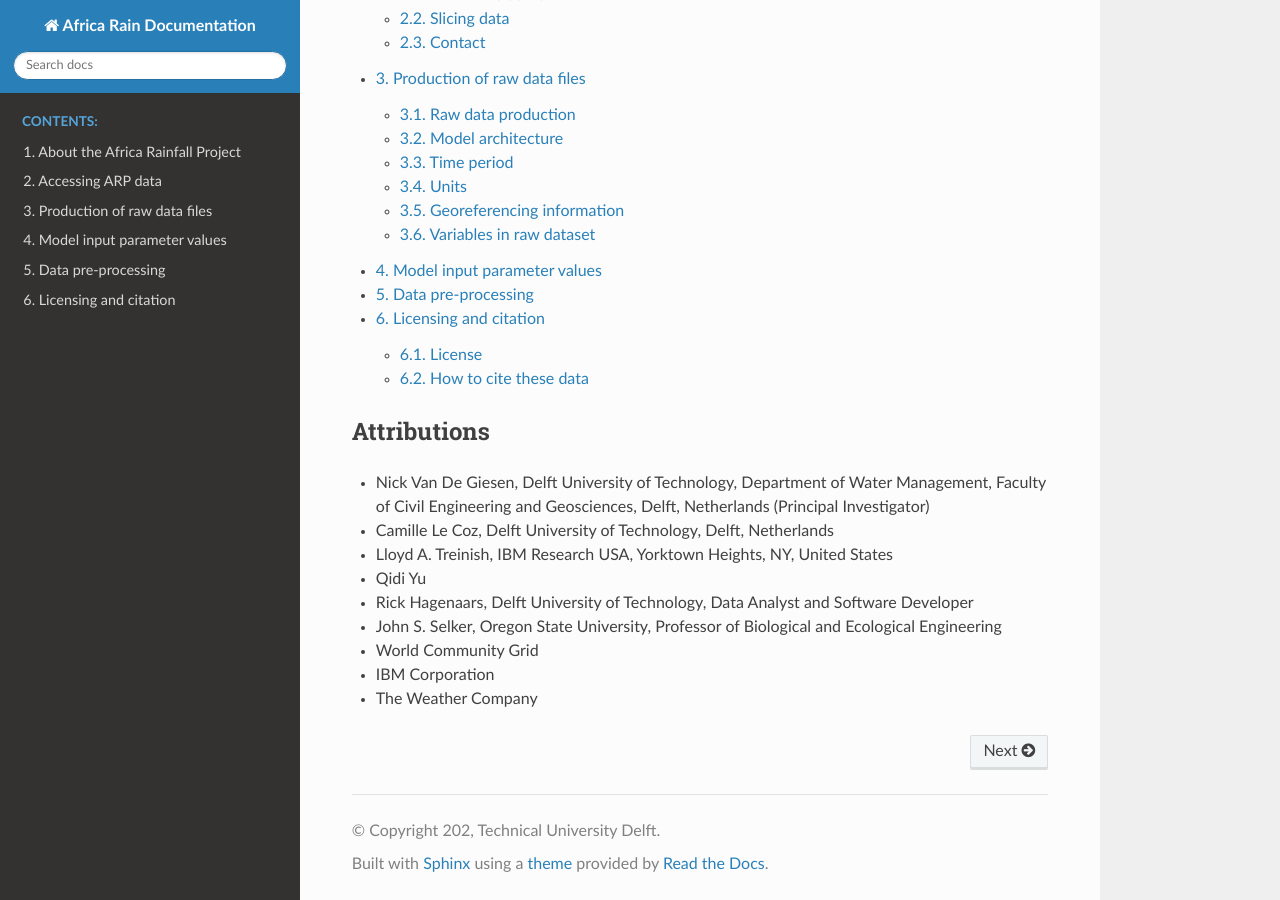
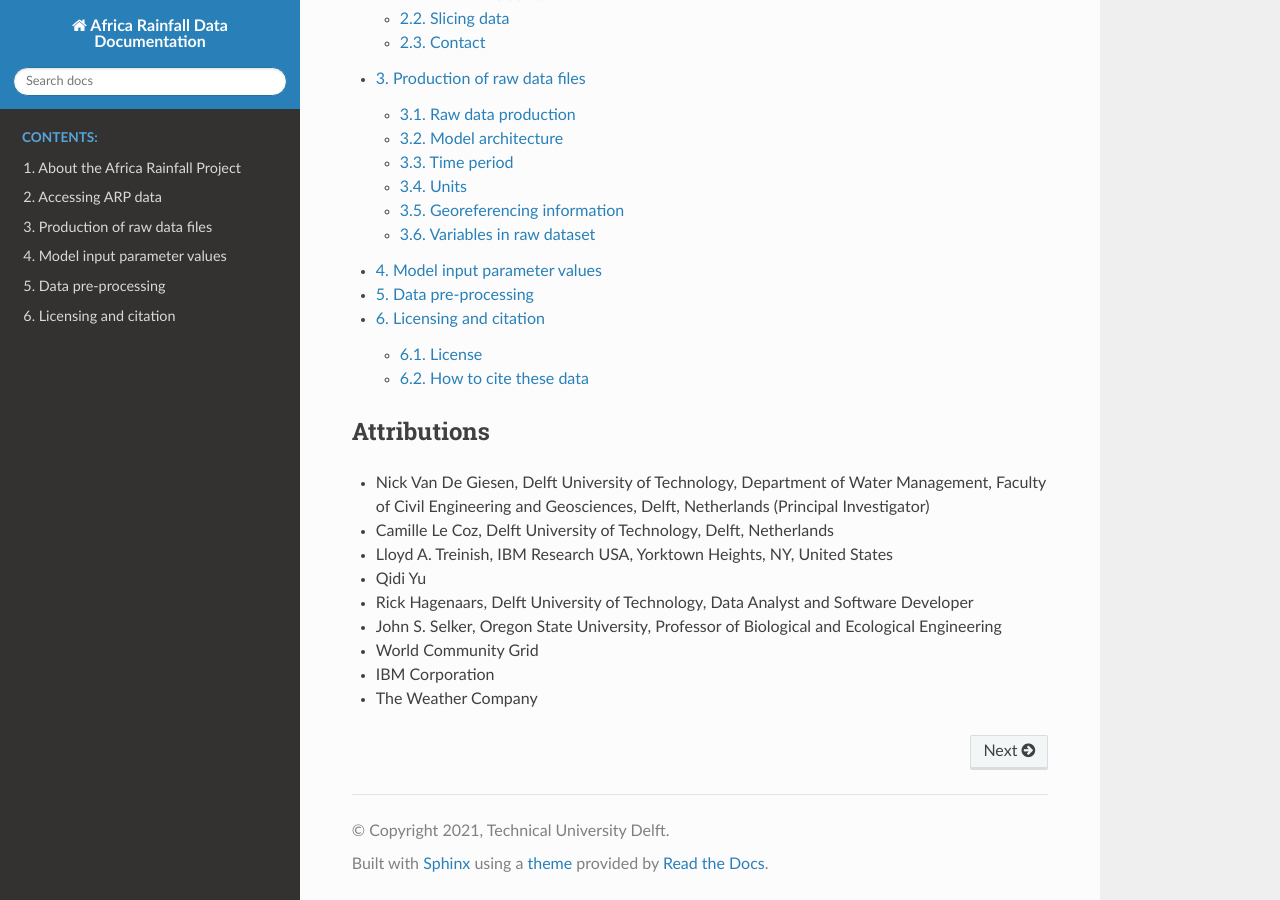
Before and after one commit to CEG-TU-Delft/africarain-docs, a Sphinx documentation site: the page built from docs/source/index.rst, in a window 1280 px wide and 900 px high, scrolled down 714 px. Built offline with Sphinx 7.4.7 and the Read the Docs theme 2.0.0, drawn with Linux system fonts in a browser that asks for light colours.

Commit message:
edit formatting and file authorship

```diff
--- a/docs/source/about.rst
+++ b/docs/source/about.rst
@@ -17,8 +17,10 @@ These data can be used to:
 + Give farmers more timely information about when to plant, help them obtain insurance
 + Support resilience in the face of climate change
 
-   *“The finer the grid we calculate with, the better we capture rainfall and convective (localized) rainstorms. But we’ve never been able to push that to the end—looking at weather patterns at a level of 500 meters to 1 kilometer. This is the first time we’ll be able to map huge parts of Africa for a whole rainy season, and has never been done before at this level of resolution. This is only possible because of the amount of computing power we'll have through World Community Grid.”*
-   |- Nick van de Giesen, Principal Investigator
+   *“The finer the grid we calculate with, the better we capture rainfall and convective (localized) rainstorms. But we’ve never been able to push that to the end—looking at weather patterns at a level of 500 meters to 1 kilometer.
+
+   This is the first time we’ll be able to map huge parts of Africa for a whole rainy season, and has never been done before at this level of resolution. This is only possible because of the amount of computing power we'll have through World Community Grid.”*
+   - Nick van de Giesen, Principal Investigator
 
 The Weather Research and Forecasting Model (WRF)
 ------------------------------------------------
--- a/docs/source/conf.py
+++ b/docs/source/conf.py
@@ -23,9 +23,9 @@ sys.path.append(os.path.abspath("./_ext"))
 
 # -- Project information -----------------------------------------------------
 
-project = 'Africa Rain Documentation'
-copyright = '202, Technical University Delft'
-author = 'Manuel G. Garcia'
+project = 'Africa Rainfall Data Documentation'
+copyright = '2021, Technical University Delft'
+author = 'Ashley Cryan'
 
 # The full version, including alpha/beta/rc tags
 release = '0.0.1'
```
Also changed, not shown: 1 other file.
